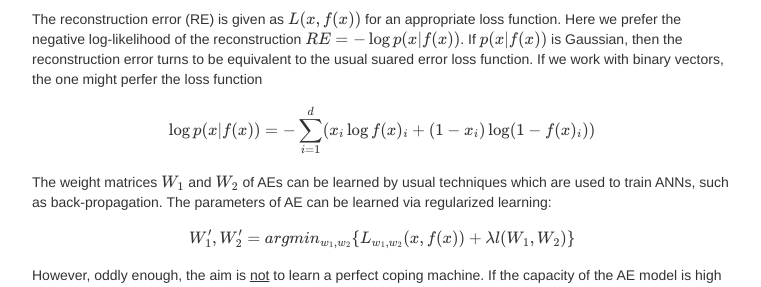
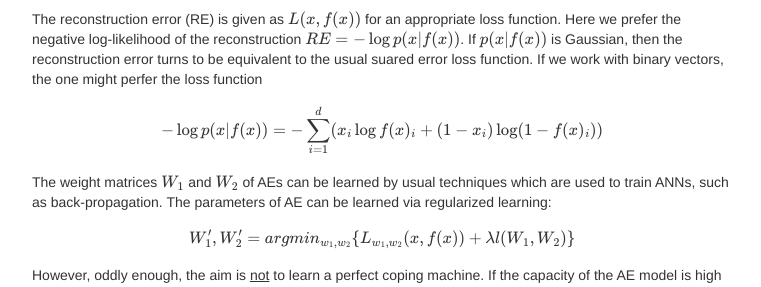
Before and after one commit to kfattila/kfattila.github.io, a Jekyll site: the page built from pages/AEs.md, in a window 1280 px wide and 900 px high, scrolled down 919 px. Shown: the part 154-441 px from the top of the window, without its empty margins (258-1019 px from the left). Built offline with Jekyll 4.4.1, drawn with Linux system fonts in a browser that asks for light colours; formulas are drawn with MathJax 3; comment, search, counter and statistics services are not loaded.

Commit message:
Lectures

```diff
--- a/pages/AEs.md
+++ b/pages/AEs.md
@@ -15,7 +15,7 @@ Let's suppose we are given a trained AE with \\(H\\) hidden units. For a given i
 
 The reconstruction error (RE) is given as \\(L(x,f(x))\\) for an appropriate loss function. Here we prefer the negative log-likelihood of the reconstruction \\(RE = -\log p(x\vert f(x))\\). If \\(p(x\vert f(x))\\) is Gaussian, then the reconstruction error turns to be equivalent to the usual suared error loss function. If we work with binary vectors, the one might perfer the loss function
 
-\\[\log p(x\vert f(x)) = -\sum_{i=1}^{d}(x_{i}\log f(x)\_{i} + (1 - x\_{i}) \log(1-f(x)\_{i}))\\]
+\\[-\log p(x\vert f(x)) = -\sum_{i=1}^{d}(x_{i}\log f(x)\_{i} + (1 - x\_{i}) \log(1-f(x)\_{i}))\\]
 
 The weight matrices \\(W_{1}\\) and \\(W_{2}\\) of AEs can be learned by usual techniques which are used to train ANNs, such as back-propagation. The parameters of AE can be learned via regularized learning:
 
```
